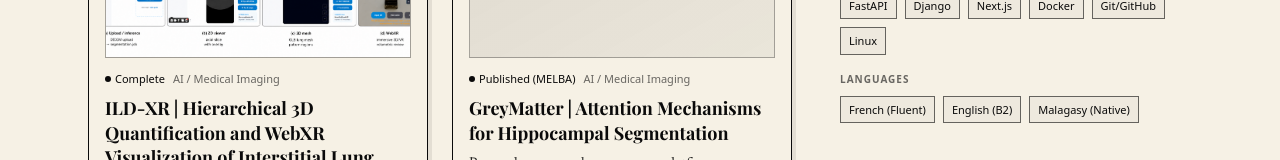
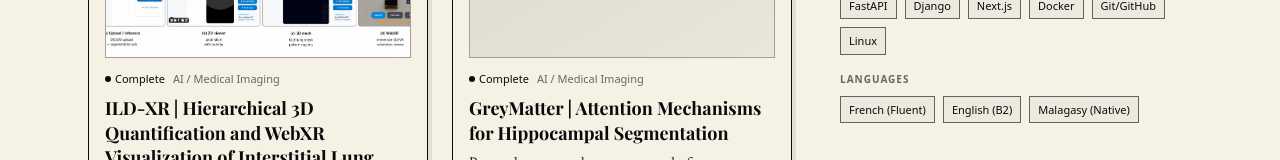
Before and after one commit to rsebany/Gate, a React (Vite) app: page / in a window 1280 px wide. Shown: the part 1795-1955 px from the top of the page. Built offline with nearby package versions, Linux system fonts and the light colour scheme.

Commit message:
fix: remove MELBA reference from GrayMatter status

```diff
--- a/src/data/portfolioEn.ts
+++ b/src/data/portfolioEn.ts
@@ -115,7 +115,7 @@ export const portfolioEn = {
     {
       id: 'greymatter',
       title: 'GreyMatter | Attention Mechanisms for Hippocampal Segmentation',
-      status: 'Published (MELBA)',
+      status: 'Complete',
       category: 'AI / Medical Imaging',
       description:
         'Research paper and open-source platform comparing three attention mechanisms for hippocampal subregion segmentation on 260 MRI volumes. Introduces a matched evaluation protocol showing selection-time scores can mislead architectural comparisons.',
--- a/src/data/portfolioFr.ts
+++ b/src/data/portfolioFr.ts
@@ -115,7 +115,7 @@ export const portfolioFr = {
     {
       id: 'greymatter',
       title: 'GreyMatter | Mécanismes d\'Attention pour la Segmentation de l\'Hippocampe',
-      status: 'Publié (MELBA)',
+      status: 'Terminé',
       category: 'IA / Imagerie Médicale',
       description:
         'Article de recherche et plateforme open-source comparant trois mécanismes d\'attention pour la segmentation des sous-régions hippocampiques sur 260 volumes IRM. Propose un protocole d\'évaluation apparié montrant que les scores de sélection peuvent induire en erreur.',
```
